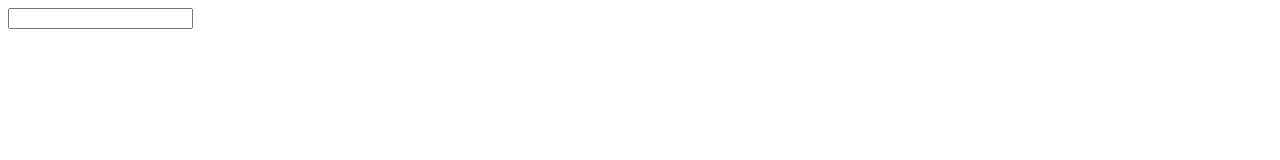
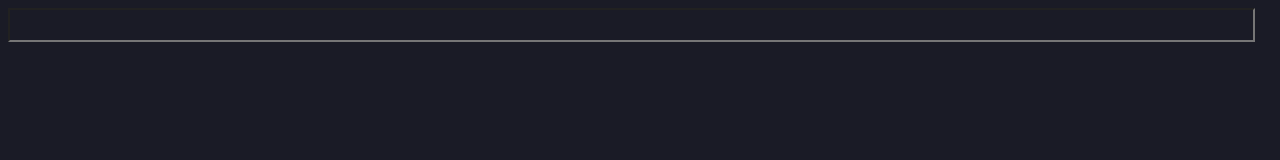
Before and after one commit to Kiricon/Sebastian, a website: page index.html in a window 1280 px wide. Drawn offline with Linux system fonts and the light colour scheme.

Commit message:
Added basic styling

```diff
--- a/index.html
+++ b/index.html
@@ -2,6 +2,18 @@
 <html>
   <head>
     <meta charset="UTF-8">
+    <style>
+      body {
+        background: #1a1b26;
+      }
+      input {
+        width: 98%;
+        height: 100%;
+        font-size: 1.5em;
+        background: none;
+        color: white;
+      }
+    </style>
   </head>
   <body>
   <input type="text" />
--- a/main.js
+++ b/main.js
@@ -6,13 +6,13 @@ let win
 
 function createWindow () {
   // Create the browser window.
-  win = new BrowserWindow({width: 400, height: 100, frame:false})
+  win = new BrowserWindow({width: 400, height: 50, frame:false, center: true})
 
   // and load the index.html of the app.
   win.loadURL(`file://${__dirname}/index.html`)
 
   // Open the DevTools.
-  win.webContents.openDevTools()
+  //win.webContents.openDevTools()
 
   // Emitted when the window is closed.
   win.on('closed', () => {
```
